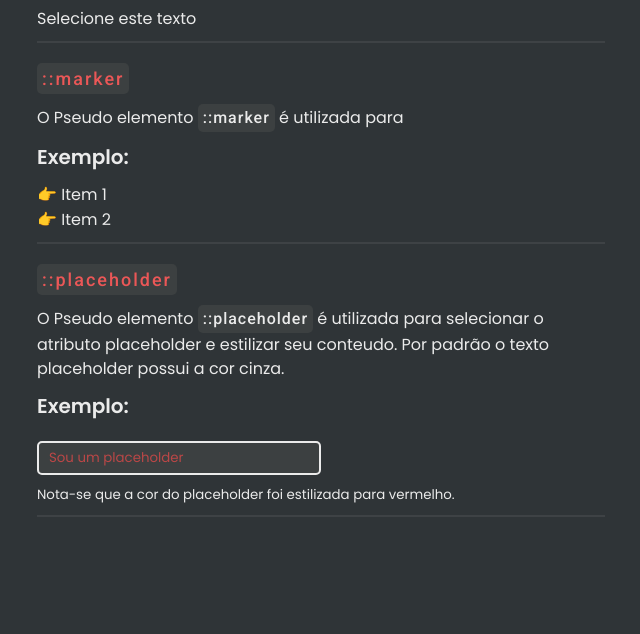
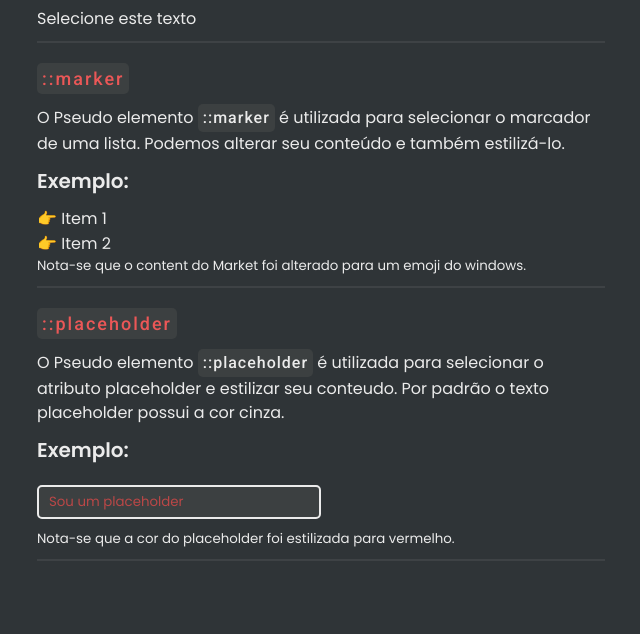
Before and after one commit to rhuanbello/ctd-frontEnd-I, a plain HTML site: page aula15/workbench/index.html in a window 1280 px wide. Shown: the part 2095-2729 px from the top of the page, without its empty margins (319-959 px from the left). Drawn offline with Linux system fonts and the light colour scheme.

Commit message:
Workbench Notionlike - 14.09

```diff
--- a/aula15/workbench/index.html
+++ b/aula15/workbench/index.html
@@ -88,12 +88,14 @@
 
             <!-- Marker -->
             <h2 class="code">::marker</h2>
-            <p>O Pseudo elemento <span class="code">::marker</span> é utilizada para </p>
+            <p>O Pseudo elemento <span class="code">::marker</span> é utilizada para selecionar o marcador de uma lista. Podemos alterar seu conteúdo e também estilizá-lo.</p>
             <h3>Exemplo:</h3>
             <ol>
                 <li>Item 1</li>
                 <li>Item 2</li>
             </ol>
+
+            <small>Nota-se que o content do Market foi alterado para um emoji do windows.</small>
 
         <hr>
 
--- a/aula15/workbench/styles/style.css
+++ b/aula15/workbench/styles/style.css
@@ -51,6 +51,7 @@ h3 {
     margin: 10px 0;
     font-weight: 600;
     font-size: 20px;
+
 }
 
 .code {
```
